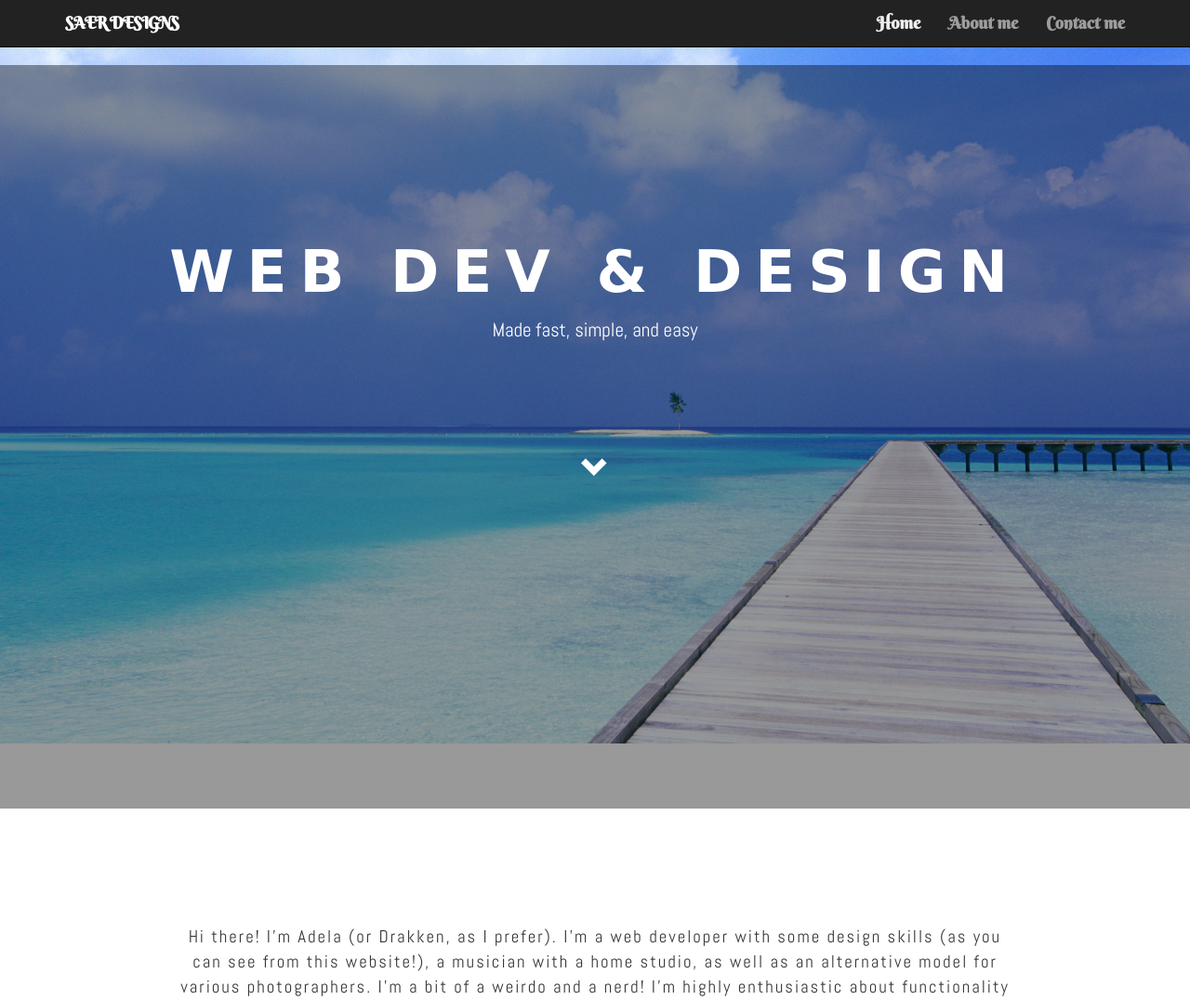
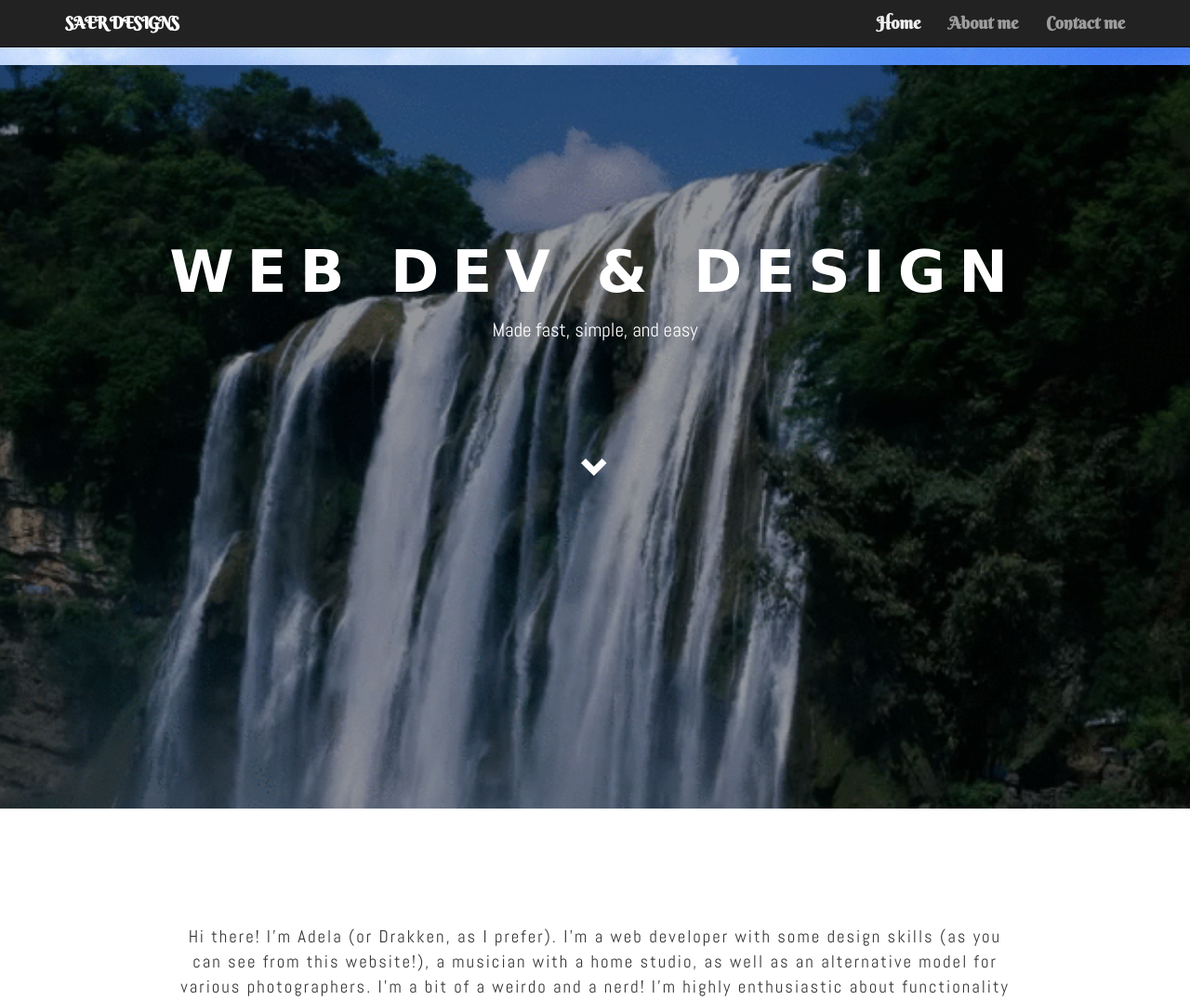
Before and after one commit to DrakkenSaer/Portfolio, a Rails app: page / in a window 1280 px wide. Shown: the top 1076 px of the page at 93% size. Run offline with Rails 7, Linux system fonts and the light colour scheme; data that the repository does not hold is empty; style sheets or scripts are compiled from the project's sources; parts of the project's set-up code (start-up, migrations or seed data) failed here and were passed over; some libraries are stand-ins or nearby versions; some web fonts are replaced.

Commit message:
minor bug fix for bgmain width

```diff
--- a/app/assets/javascripts/page-specific/home.js.erb
+++ b/app/assets/javascripts/page-specific/home.js.erb
@@ -47,7 +47,7 @@
   //fall back to GIF for mobile browsers, otherwise use VideoBG
   if(isNotMobile()) {
     $('.bg-main').css("background", "none")
-    $('.bg-main').videoBG({
+    $('.bg-video').videoBG({
       poster: "<%= asset_path('WaterfallBG/Waterfall.jpg') %>",
       mp4: "<%= asset_path('WaterfallBG/Waterfall.mp4') %>",
       ogv: "<%= asset_path('WaterfallBG/Waterfall.ogv') %>",
--- a/app/assets/stylesheets/custom.css.scss
+++ b/app/assets/stylesheets/custom.css.scss
@@ -241,10 +241,13 @@
   section {
     height: 100vh;
     position: relative;
-    .bg-main{
+    &.bg-main{
       background: image-url("WaterfallBG/Waterfall.gif") no-repeat center center;
       background-size: cover;
-      width: 100%
+      width: 100%;
+    }
+    .bg-video{
+      width: 100%;
     }
     .dark-overlay {
       background-color: black;
--- a/app/views/pages/home.html.erb
+++ b/app/views/pages/home.html.erb
@@ -6,8 +6,8 @@
 <% cache do %>
 
 <div class="home">
-  <section>
-    <div class="bg-main"></div>
+  <section class="bg-main">
+    <div class="bg-video"></div>
     <div class="dark-overlay"></div>
     <div class="container v-center">
       <div class="jumbotron">
```
